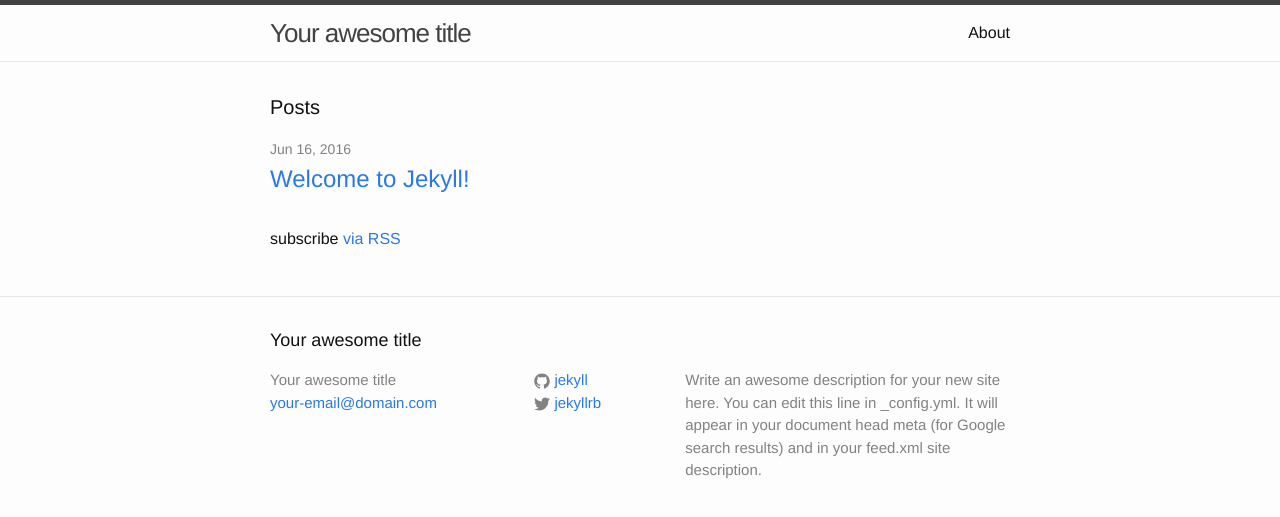
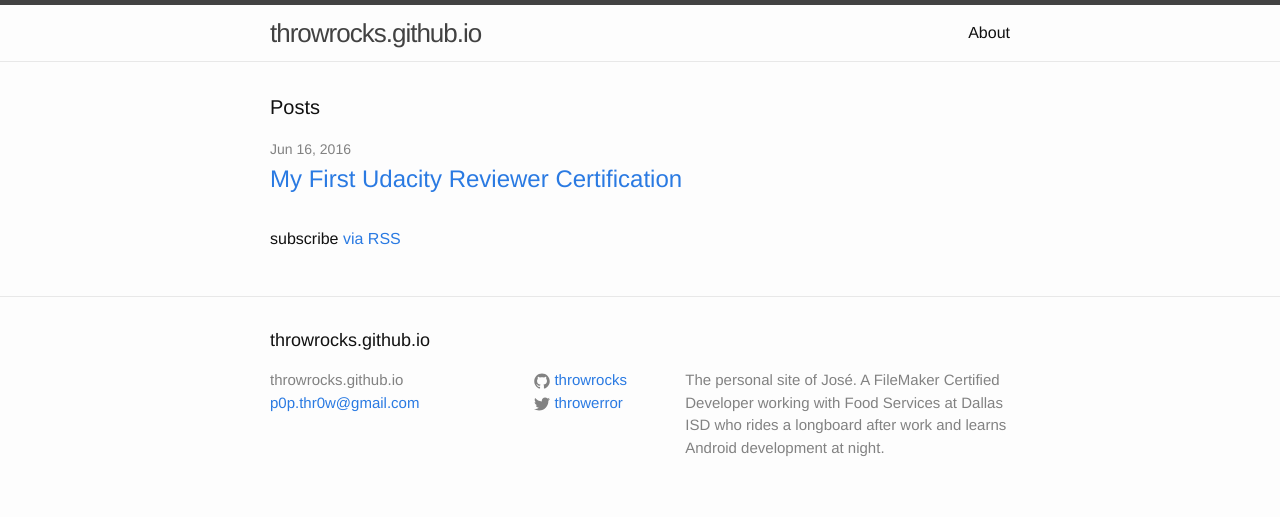
Before and after one commit to throwrocks/throwrocks.github.io, a Jekyll site: the page built from index.html, in a window 1280 px wide. Shown: the top 517 px of the page. Built offline with Jekyll 4.4.1, drawn with Linux system fonts in a browser that asks for light colours.

Commit message:
Added first post. Removed the About section.

```diff
--- a/_config.yml
+++ b/_config.yml
@@ -6,16 +6,14 @@
 # 'jekyll serve'. If you change this file, please restart the server process.
 
 # Site settings
-title: Your awesome title
-email: your-email@domain.com
+title: throwrocks.github.io
+email: p0p.thr0w@gmail.com
 description: > # this means to ignore newlines until "baseurl:"
-  Write an awesome description for your new site here. You can edit this
-  line in _config.yml. It will appear in your document head meta (for
-  Google search results) and in your feed.xml site description.
+ The personal site of José. A FileMaker Certified Developer working with Food Services at Dallas ISD who rides a longboard after work and learns Android development at night.
 baseurl: "" # the subpath of your site, e.g. /blog
-url: "http://yourdomain.com" # the base hostname & protocol for your site
-twitter_username: jekyllrb
-github_username:  jekyll
+url: "throwrocks.github.io" # the base hostname & protocol for your site
+twitter_username: throwerror
+github_username:  throwrocks
 
 # Build settings
 markdown: kramdown
```
Also changed, not shown: _posts/2016-06-16-first-reviewer-certification.markdown (added, +24 -0 lines), _posts/2016-06-16-welcome-to-jekyll.markdown (deleted, +0 -25 lines), 1 other file.
